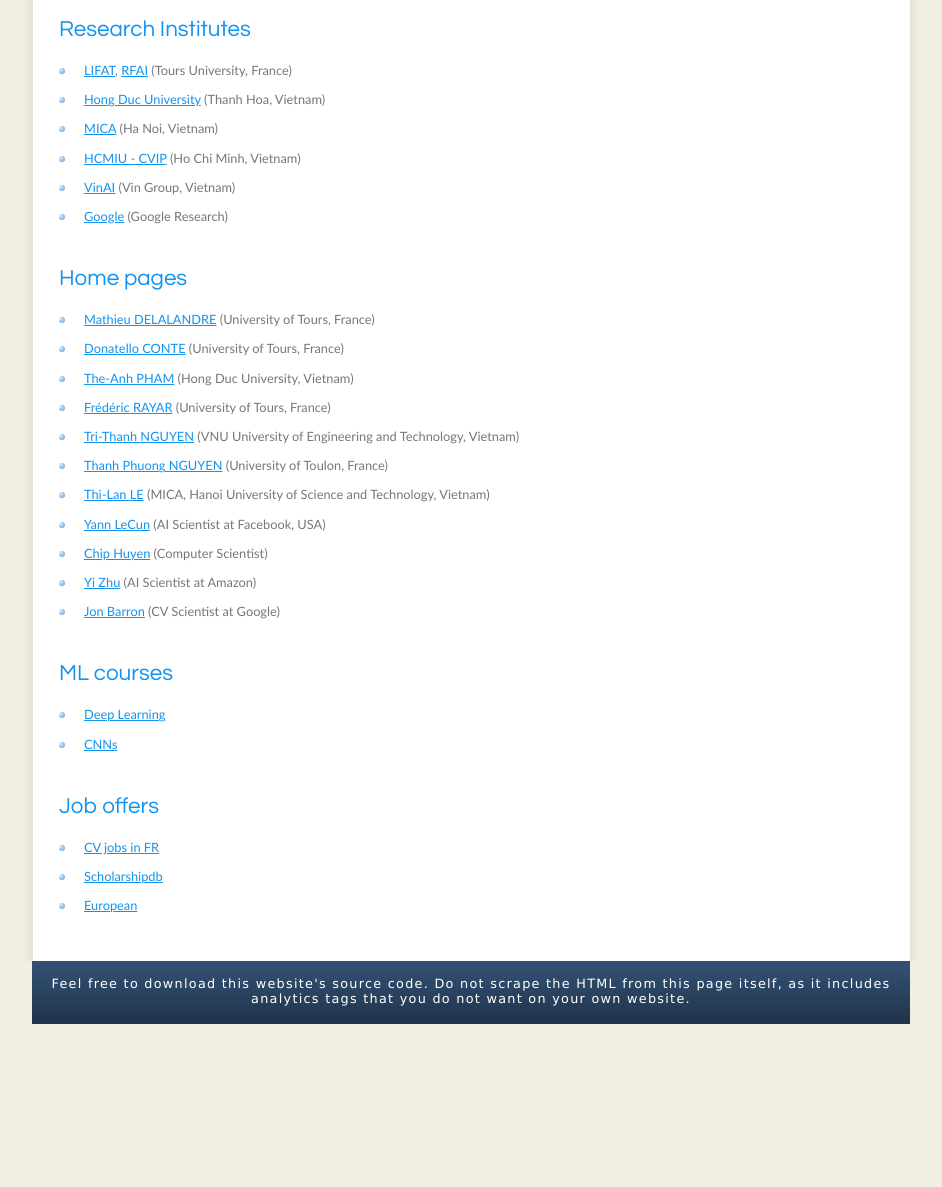
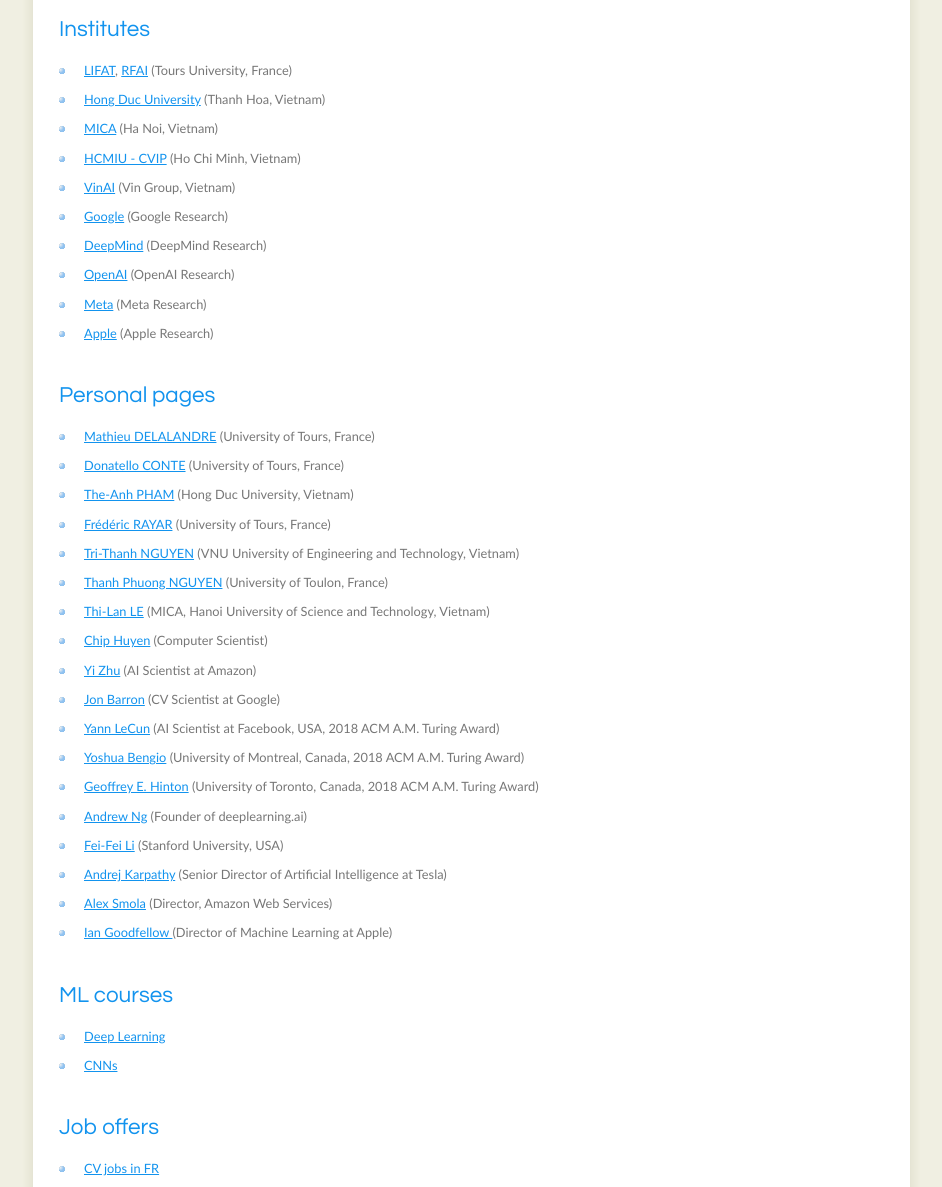
Before and after one commit to vanhao-le/vanhao-le.github.io, a plain HTML site: page misc.html in a window 1280 px wide. Shown: the part 257-1444 px from the top of the page, without its empty margins (169-1111 px from the left). Before the commit the page ends 1281 px from the top, so only its background shows below. Drawn offline with Linux system fonts and the light colour scheme.

Commit message:
update service

```diff
--- a/misc.html
+++ b/misc.html
@@ -24,7 +24,7 @@
 		-->
 		<div id="content">
 			<!-- insert the page content here &nbsp; -->
-			<h1>Research Institutes</h1>
+			<h1>Institutes</h1>
 			<ul>
 				<li>
 					<a href="https://lifat.univ-tours.fr/" target="_blank">LIFAT</a>,
@@ -46,9 +46,21 @@
 				<li>
 					<a href="https://research.google/pubs/" target="_blank">Google</a> (Google Research)
 				</li>
+				<li>
+					<a href="https://www.deepmind.com/research" target="_blank">DeepMind</a> (DeepMind Research)
+				</li>
+				<li>
+					<a href="https://openai.com/research" target="_blank">OpenAI</a> (OpenAI Research)
+				</li>
+				<li>
+					<a href="https://ai.facebook.com/research/" target="_blank">Meta</a> (Meta Research)
+				</li>
+				<li>
+					<a href="https://machinelearning.apple.com/" target="_blank">Apple</a> (Apple Research)
+				</li>
 
 			</ul>
-			<h1>Home pages</h1>
+			<h1>Personal pages</h1>
 			<ul>
 				<li>
 					<a href="http://mathieu.delalandre.free.fr/" target="_blank">Mathieu DELALANDRE</a> (University of Tours, France)
@@ -72,9 +84,6 @@
 					<a href="http://www.mica.edu.vn/perso/Le-Thi-Lan/" target="_blank">Thi-Lan LE</a> (MICA, Hanoi University of Science and Technology, Vietnam)
 				</li>
 				<li>
-					<a href="http://yann.lecun.com/" target="_blank">Yann LeCun</a> (AI Scientist at Facebook, USA)
-				</li>
-				<li>
 					<a href="https://huyenchip.com/" target="_blank">Chip Huyen</a> (Computer Scientist)
 				</li>
 				<li>
@@ -83,8 +92,30 @@
 				<li>
 					<a href="https://jonbarron.info/" target="_blank">Jon Barron</a> (CV Scientist at Google)
 				</li>
-
-
+				<li>
+					<a href="http://yann.lecun.com/" target="_blank">Yann LeCun</a> (AI Scientist at Facebook, USA, 2018 ACM A.M. Turing Award)
+				</li>
+				<li>
+					<a href="https://yoshuabengio.org/" target="_blank">Yoshua Bengio</a> (University of Montreal, Canada, 2018 ACM A.M. Turing Award)
+				</li>
+				<li>
+					<a href="https://www.cs.toronto.edu/~hinton/" target="_blank">Geoffrey E. Hinton</a> (University of Toronto, Canada, 2018 ACM A.M. Turing Award)
+				</li>
+				<li>
+					<a href="https://www.andrewng.org/" target="_blank">Andrew Ng</a> (Founder of deeplearning.ai)
+				</li>
+				<li>
+					<a href="https://profiles.stanford.edu/fei-fei-li/" target="_blank">Fei-Fei Li</a> (Stanford University, USA)
+				</li>
+				<li>
+					<a href="https://karpathy.ai/" target="_blank">Andrej Karpathy</a> (Senior Director of Artificial Intelligence at Tesla)
+				</li>
+				<li>
+					<a href="http://alex.smola.org/" target="_blank">Alex Smola</a> (Director, Amazon Web Services)
+				</li>
+				<li>
+					<a href="https://www.iangoodfellow.com/" target="_blank">Ian Goodfellow </a> (Director of Machine Learning at Apple)
+				</li>
 
 			</ul>
 			<h1>ML courses</h1>
```
Also changed, not shown: research.html (+7 -0 lines), doc/note.txt (added), 2 other files.
